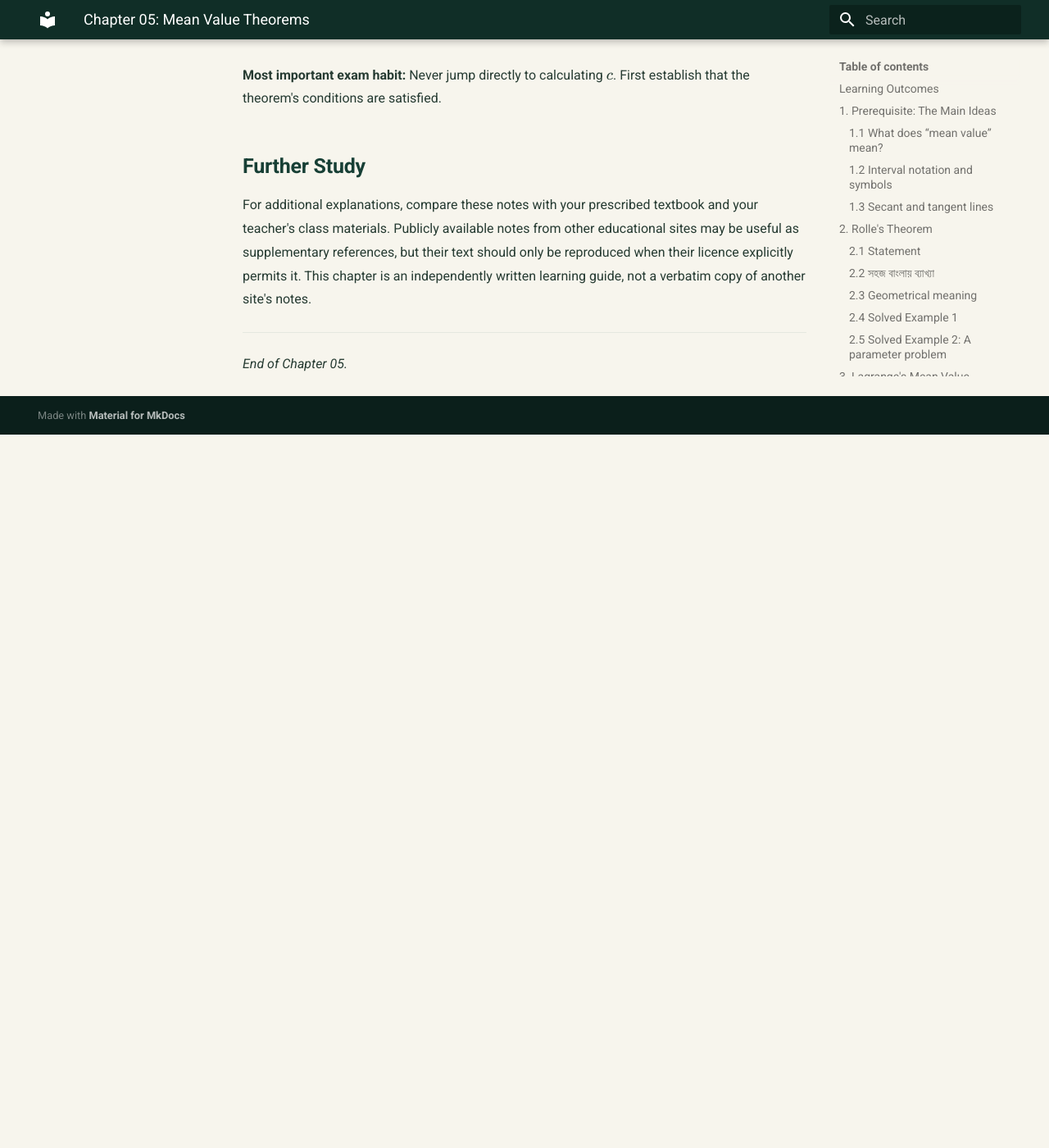
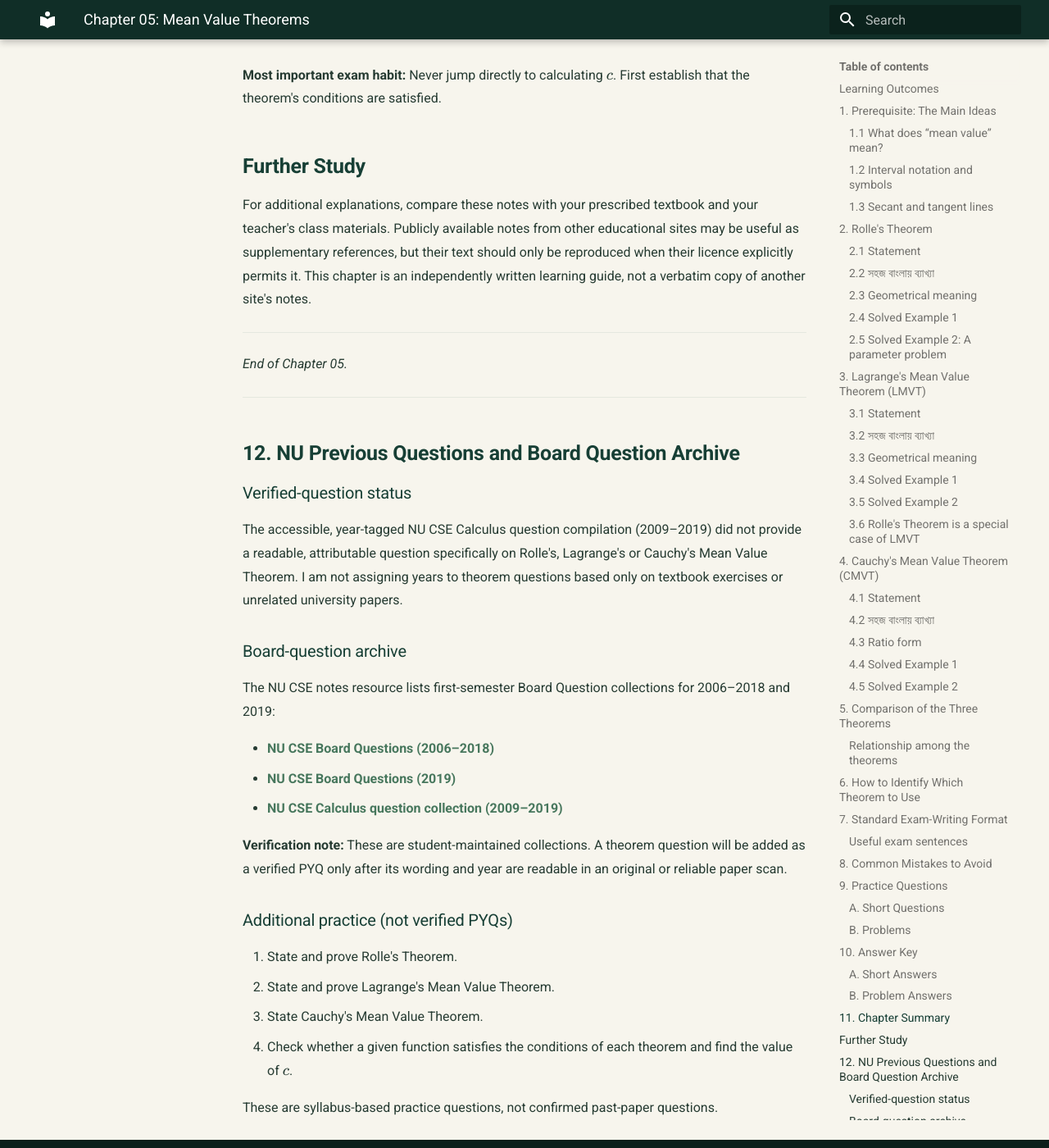
Before and after one commit to taimiyatahsin0-png/nu-cse-notes-store, an MkDocs documentation site: the page built from docs/subjects/cal/chapter-05-mean-value-theorems.md, in a window 1280 px wide and 1400 px high, scrolled down 19713 px. Shown: the whole window at 82% size. Built offline with MkDocs 1.6.1 and Material for MkDocs 9.7.7, drawn with Linux system fonts in a browser that asks for light colours; before the commit the page ends 20243 px from its top, so only the background shows below that.

Commit message:
Add sourced NU PYQ and board archive section

```diff
--- a/docs/subjects/cal/chapter-05-mean-value-theorems.md
+++ b/docs/subjects/cal/chapter-05-mean-value-theorems.md
@@ -845,3 +845,30 @@ For additional explanations, compare these notes with your prescribed textbook a
 ---
 
 *End of Chapter 05.*
+
+---
+
+## 12. NU Previous Questions and Board Question Archive
+
+### Verified-question status
+
+The accessible, year-tagged NU CSE Calculus question compilation (2009–2019) did not provide a readable, attributable question specifically on Rolle's, Lagrange's or Cauchy's Mean Value Theorem. I am not assigning years to theorem questions based only on textbook exercises or unrelated university papers.
+
+### Board-question archive
+
+The NU CSE notes resource lists first-semester Board Question collections for 2006–2018 and 2019:
+
+- [NU CSE Board Questions (2006–2018)](https://drive.google.com/file/d/1Lodp-nv8jOXRU7SvriRGqNYamqGUIzvM/view?usp=sharing)
+- [NU CSE Board Questions (2019)](https://drive.google.com/file/d/1QZpZoqjEJS5aYXNjSYdwW5bXy66aPi9-/view?usp=sharing)
+- [NU CSE Calculus question collection (2009–2019)](https://www.scribd.com/document/947202575/NU-CSE-1st-Semester-Calculus)
+
+**Verification note:** These are student-maintained collections. A theorem question will be added as a verified PYQ only after its wording and year are readable in an original or reliable paper scan.
+
+### Additional practice (not verified PYQs)
+
+1. State and prove Rolle's Theorem.
+2. State and prove Lagrange's Mean Value Theorem.
+3. State Cauchy's Mean Value Theorem.
+4. Check whether a given function satisfies the conditions of each theorem and find the value of \(c\).
+
+These are syllabus-based practice questions, not confirmed past-paper questions.
```
